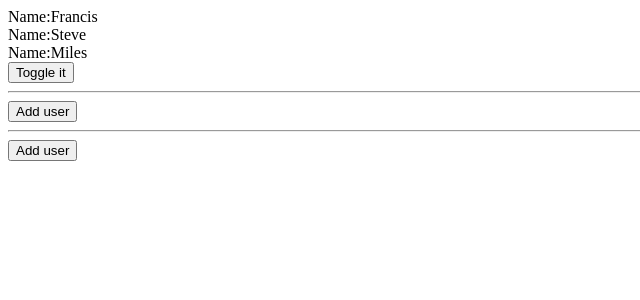
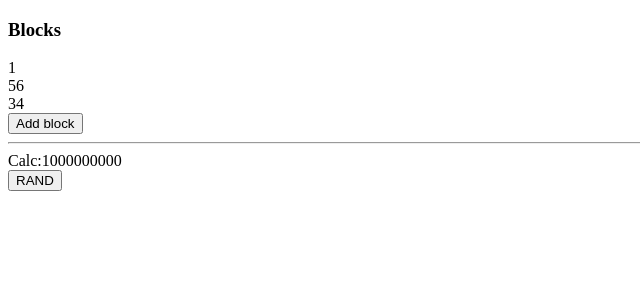
Before and after one commit to ferlobo1985/UDMY-REACT-FS24-Hooks, a React (Vite) app: page / in a window 1280 px wide. Shown: the top 300 px of the page, without its empty margins (0-640 px from the left). Built offline with nearby package versions, Linux system fonts and the light colour scheme.

Commit message:
10-UseMemo
10-UseMemo

```diff
--- a/src/App.jsx
+++ b/src/App.jsx
@@ -1,11 +1,13 @@
 import User from "./components/user";
 import { MyProvider } from "./context";
+import Calculation from "./components/calculation";
 
 const App = () => {
 
     return(
         <MyProvider>
-            <User/>
+            {/* <User/> */}
+            <Calculation/>
         </MyProvider>
     )
 }
--- /dev/null
+++ b/src/components/calculation.jsx
@@ -0,0 +1,46 @@
+import { useState, useMemo } from 'react'
+
+
+const Calculation = () =>{
+    const [calc,setCalc] = useState(0);
+    const [blocks,addBlocks] = useState([1,56,34]);
+    const results = useMemo(()=> multiply(calc),[calc])
+
+
+    const addBlockHandler = () => {
+        addBlocks(prevState=>[
+            ...prevState,
+            Math.floor(Math.random() * 100)
+        ])
+    }
+
+    const calculate = () => {
+        let random =  Math.floor(Math.random() * 100);
+        setCalc(random)
+    }
+
+    return(
+        <>
+            <h3>Blocks</h3>
+            { blocks.map((block,i)=>(
+                <div key={i}>{block}</div>
+            ))}
+            <button onClick={addBlockHandler}>Add block</button>
+            <hr/>
+            Calc:{results}
+            <br/>
+            <button onClick={calculate}>RAND</button>
+        </>
+    )
+}
+
+
+const multiply = (calc) => {
+    for(let i = 0; i < 1000000000;i++){
+        calc += 1;
+    }
+    return calc;
+}
+
+
+export default Calculation;
```
